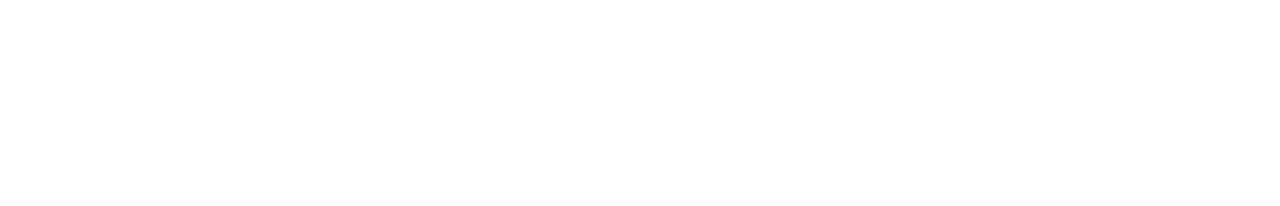
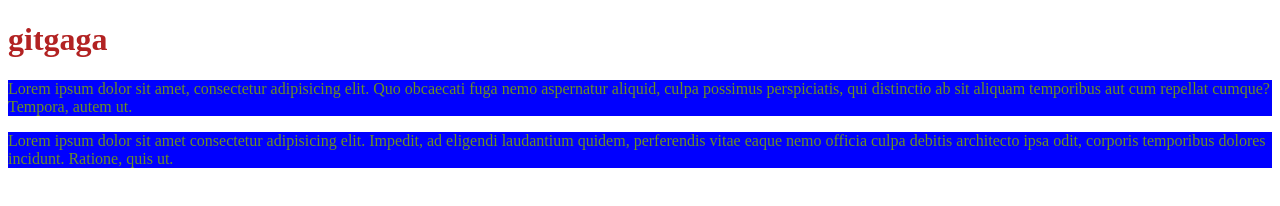
Before and after one commit to redarrrrrrt/git-para, a plain HTML site: page index.html in a window 1280 px wide. Drawn offline with Linux system fonts and the light colour scheme.

Commit message:
layout main page

```diff
--- a/css/style.css
+++ b/css/style.css
@@ -0,0 +1,10 @@
+h1{
+    color: firebrick;
+    font-size: xx-large;
+
+}
+
+p{
+    color: olivedrab;
+    background-color: blue;
+}
--- a/index.html
+++ b/index.html
@@ -5,8 +5,18 @@
     <meta http-equiv="X-UA-Compatible" content="IE=edge">
     <meta name="viewport" content="width=device-width, initial-scale=1.0">
     <title>Document</title>
+    <link rel="stylesheet" href="/css/style.css">
 </head>
 <body>
+    <header>
+        <h1>gitgaga</h1>
+    </header>
+    <main>
+        <p>Lorem ipsum dolor sit amet, consectetur adipisicing elit. Quo obcaecati fuga nemo aspernatur aliquid, culpa possimus perspiciatis, qui distinctio ab sit aliquam temporibus aut cum repellat cumque? Tempora, autem ut.</p>
+        <p>Lorem ipsum dolor sit amet consectetur adipisicing elit. Impedit, ad eligendi laudantium quidem, perferendis vitae eaque nemo officia culpa debitis architecto ipsa odit, corporis temporibus dolores incidunt. Ratione, quis ut.</p>
+    </main>
+    <footer>
 
+    </footer>
 </body>
 </html>
```
